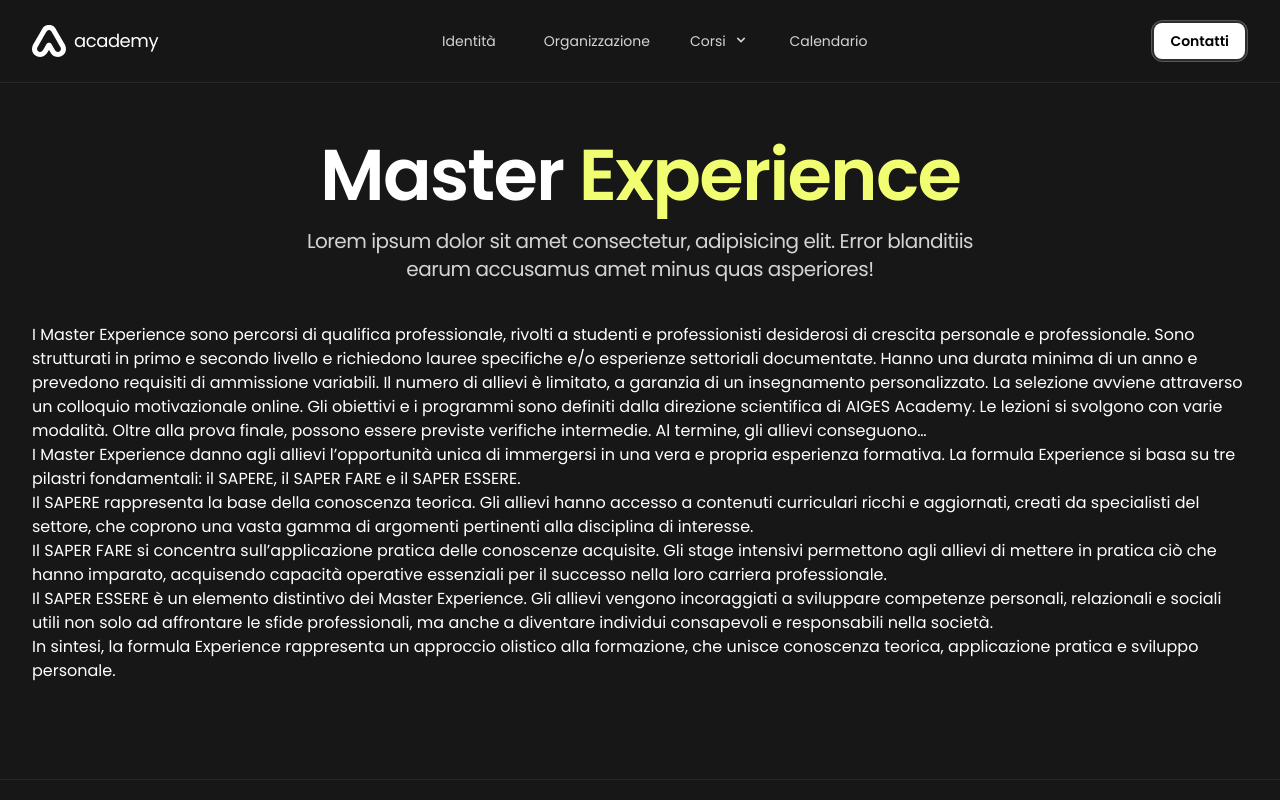
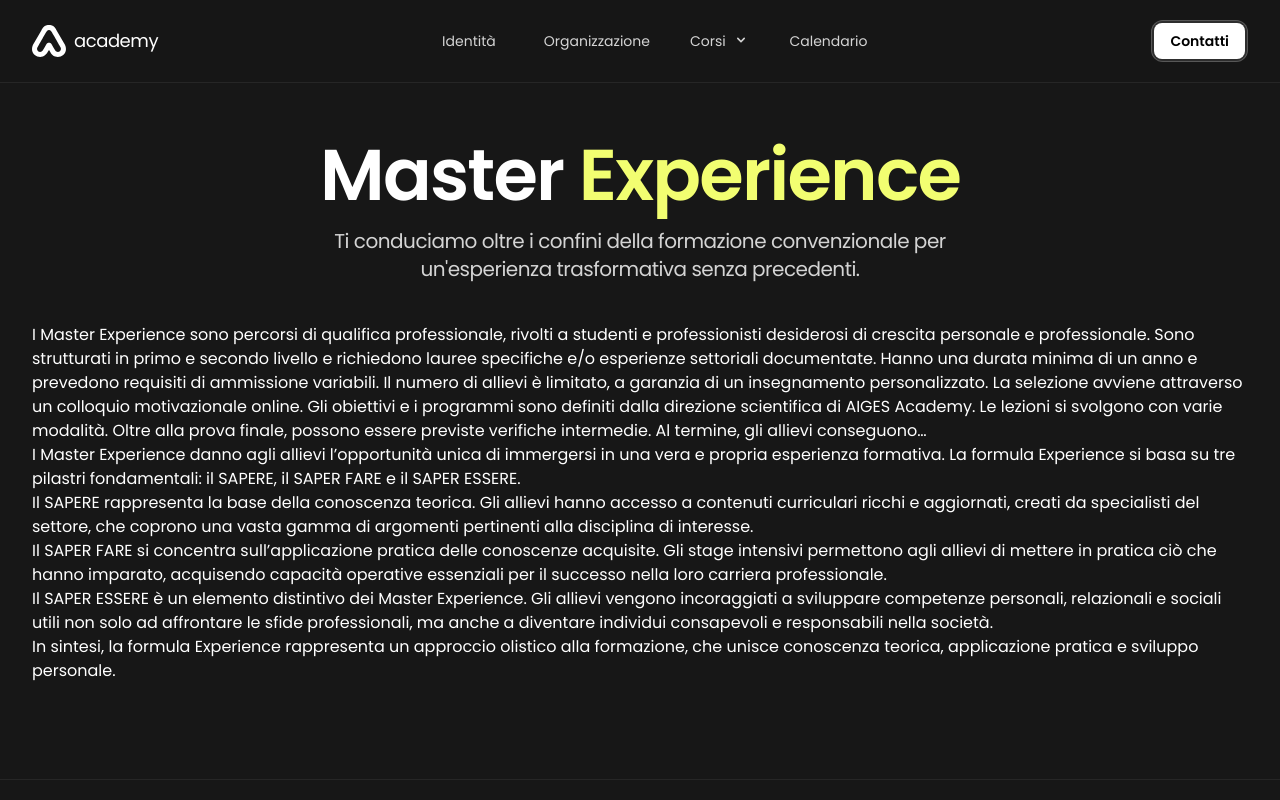
Before and after one commit to plasm/academy, a Nuxt app: page /corsi/master-experience in a window 1280 px wide. Shown: the top 800 px of the page. Built offline with nearby package versions, Linux system fonts and the light colour scheme.

Commit message:
feat: pages

```diff
--- a/pages/corsi/master-experience.vue
+++ b/pages/corsi/master-experience.vue
@@ -1,6 +1,6 @@
 <template>
   <div data-name="page-master-experience" class="mx-auto px-4 sm:px-6 md:px-8 2xl:max-w-7xl">
-    <ac-heading description="Lorem ipsum dolor sit amet consectetur, adipisicing elit. Error blanditiis earum accusamus amet minus quas asperiores!">
+    <ac-heading description="Ti conduciamo oltre i confini della formazione convenzionale per un'esperienza trasformativa senza precedenti.">
       <template #title>
         <div class="leading-none ">
           Master <span class="text-primary">Experience</span>
```
